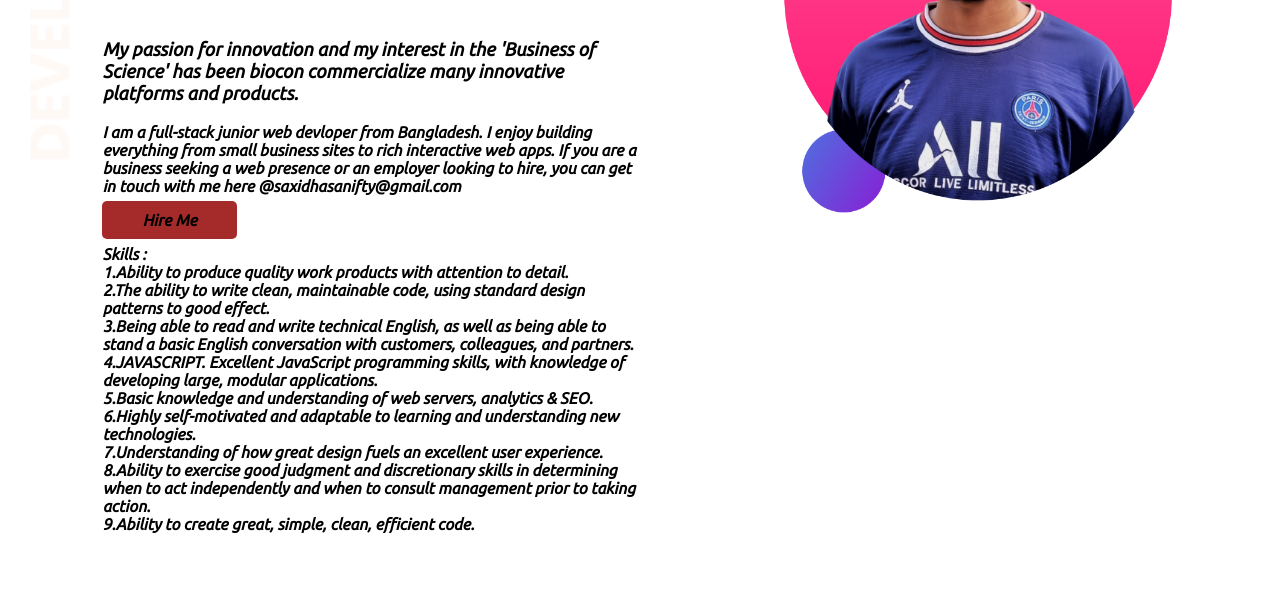
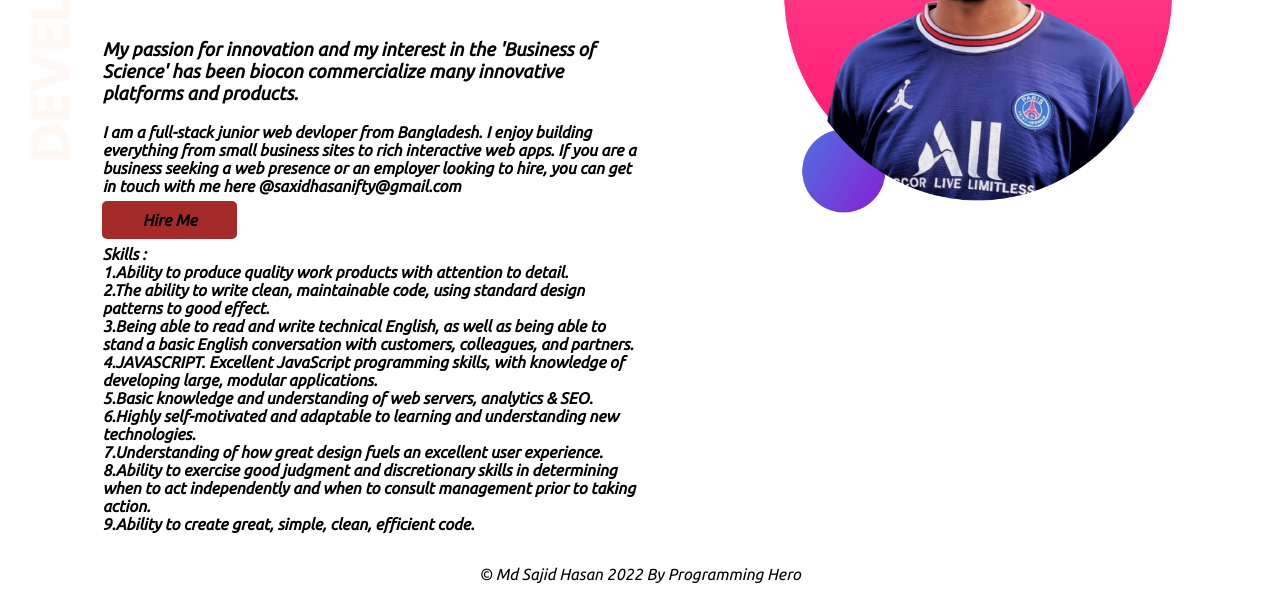
Before and after one commit to Md-Sajid-Hasan/Portfolio-Website, a plain HTML site: page index.html in a window 1280 px wide. Shown: the part 200-800 px from the top of the page. Drawn offline with Linux system fonts and the light colour scheme.

Commit message:
Footer-Added

```diff
--- a/index.html
+++ b/index.html
@@ -36,4 +36,7 @@
 
 
 </body>
+<footer>
+    <p> © Md Sajid Hasan 2022 By Programming Hero</p>
+</footer>
 </html>
--- a/style.css
+++ b/style.css
@@ -31,3 +31,6 @@ section{
     background-image: url(top-banner.png);
     background-repeat: no-repeat;
 }
+footer p{
+    text-align: center;
+}
```
